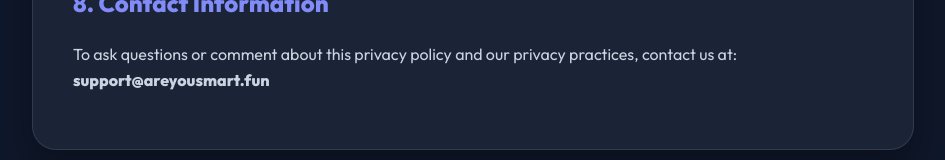
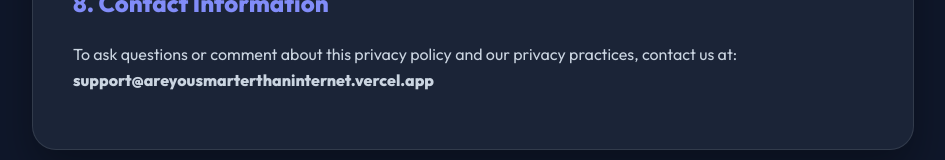
Before and after one commit to Dhruv-mavani/areyousmart, a plain HTML site: page privacy.html in a window 1280 px wide. Shown: the part 1548-1708 px from the top of the page, without its empty margins (167-1112 px from the left). Drawn offline with Linux system fonts and the light colour scheme.

Commit message:
fixed domain mismatch

```diff
--- a/privacy.html
+++ b/privacy.html
@@ -120,7 +120,7 @@
             page.</p>
 
         <h2>8. Contact Information</h2>
-        <p>To ask questions or comment about this privacy policy and our privacy practices, contact us at: <b>support@areyousmart.fun</b></p>
+        <p>To ask questions or comment about this privacy policy and our privacy practices, contact us at: <b>support@areyousmarterthaninternet.vercel.app</b></p>
 
     </div>
 
```
Also changed, not shown: robots.txt.
